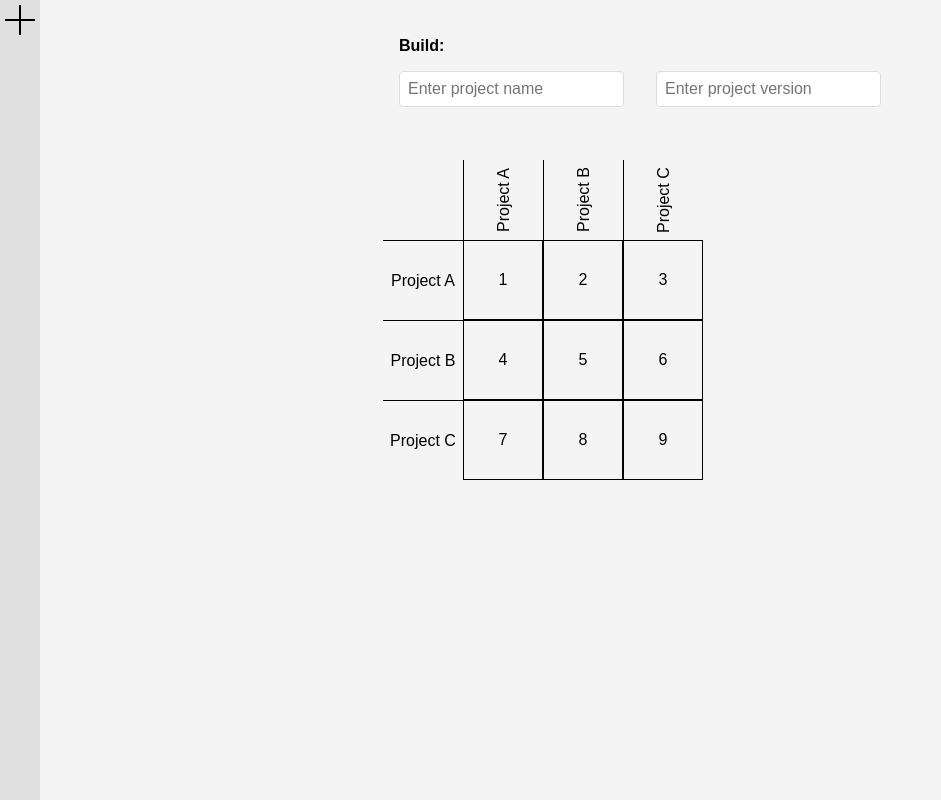
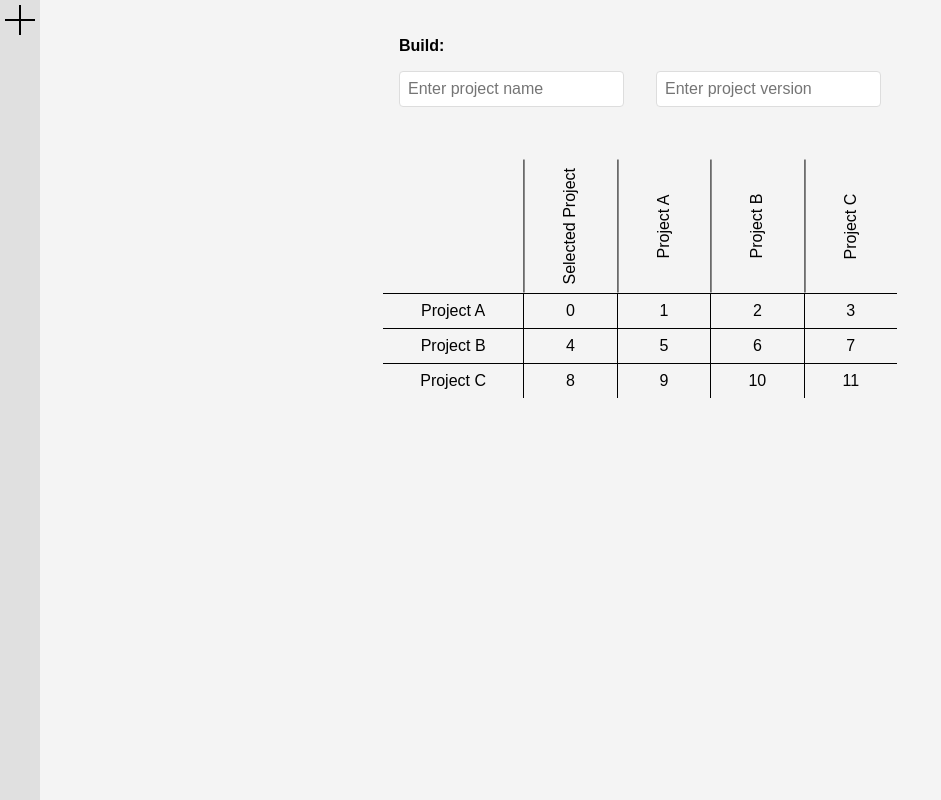
Before and after one commit to adam-jacobs/DependencyTracker, a React (Create React App) app in the folder dependency-tracker/: page /dependencies in a window 1280 px wide. Shown: the whole page, without its empty margins (0-941 px from the left). Built offline with nearby package versions, Linux system fonts and the light colour scheme.

Commit message:
Added dependencies grid style improvements

```diff
--- a/dependency-tracker/src/pages/Dependencies.css
+++ b/dependency-tracker/src/pages/Dependencies.css
@@ -28,10 +28,13 @@
     display: flex;
     align-items: center;
     justify-content: center;
+    padding: 0.5rem;
 }
 
-.top-label {
-    transform: rotate(90deg);
+.x-label {
+    border-right: 1px solid black;
+    transform: rotate(180deg);
+    writing-mode: vertical-rl;
 }
 
 .add-dependencies-container {
--- a/dependency-tracker/src/pages/Dependencies.js
+++ b/dependency-tracker/src/pages/Dependencies.js
@@ -9,9 +9,9 @@ function Depencencies() {
 
   const projects = ["Project A", "Project B", "Project C"];
   const data = [
-    [1, 2, 3],
-    [4, 5, 6],
-    [7, 8, 9],
+    [0, 1, 2, 3],
+    [4, 5, 6, 7],
+    [8, 9, 10, 11],
   ];
 
   return (
@@ -36,33 +36,28 @@ function Depencencies() {
           </div>
           <div className="grid" style={{
             display: 'grid',
-            gridTemplateColumns: `80px repeat(${projects.length}, 80px)`,
-            gridAutoRows: '80px',
+            gridTemplateColumns: `auto repeat(${projects.length + 1}, auto)`,
+            gridTemplateRows: `auto repeat(${projects.length}, auto)`,
           }}>
 
             <div />
+            <div className="x-label">Selected Project</div>
 
             {projects.map((project, i) => (
-              <div style={{
-                borderRight: '1px solid black',
-                transform: 'rotate(180deg)',
-                writingMode: 'vertical-rl'
-              }}>
+              <div className="x-label" >
                 {project}
               </div>
             ))}
 
             {projects.map((rowLabel, rowIndex) => (
-              <React.Fragment>
+              <React.Fragment >
                 <div style={{
                   borderTop: '1px solid black'
                 }}>
                   {rowLabel}
                   </div>
                 {data[rowIndex].map((cell, colIndex) => (
-                  <div style={{
-                    border: '1px solid black',
-                  }}>
+                  <div style={{borderLeft: '1px solid black', borderTop: '1px solid black'}}>
                     {cell}
                   </div>
                 ))}
```
